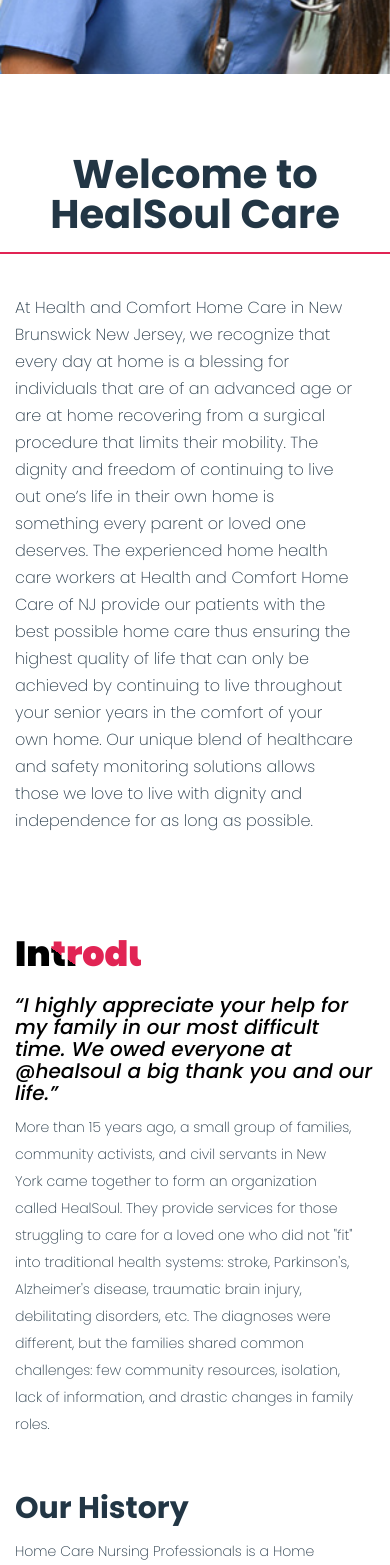
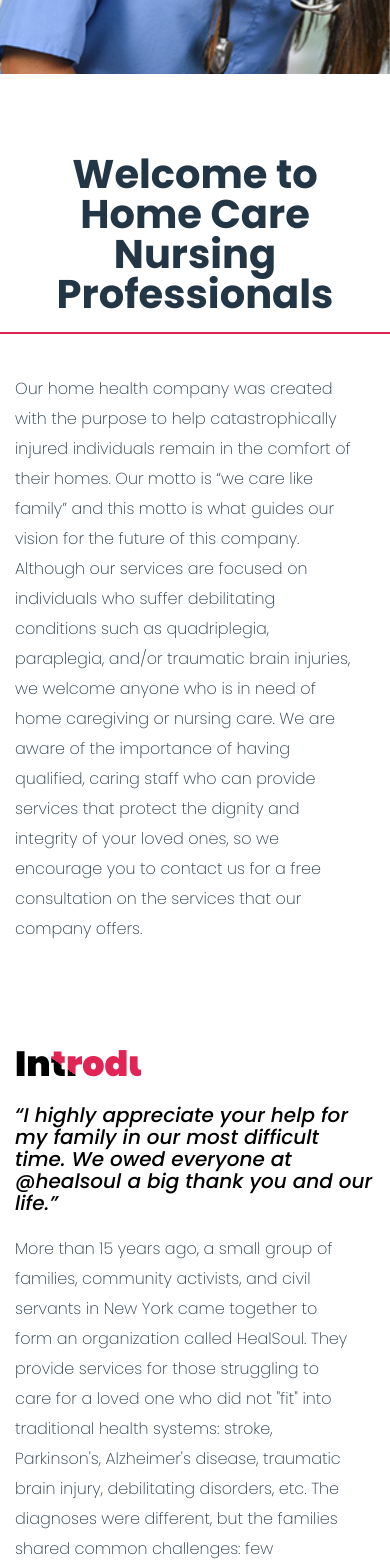
Before and after one commit to rusu55/hcnp-v2, a React (Create React App) app: page / in a window 390 px wide. Shown: the part 432-1997 px from the top of the page. Built offline with nearby package versions, Linux system fonts and the light colour scheme.

Commit message:
Mobile Menu

```diff
--- a/src/data/homePage.js
+++ b/src/data/homePage.js
@@ -1,4 +1,4 @@
 export const homePageData =  {
-    heading: 'Welcome to HealSoul Care',
-    paragraph: 'At Health and Comfort Home Care in New Brunswick New Jersey, we recognize that every day at home is a blessing for individuals that are of an advanced age or are at home recovering from a surgical procedure that limits their mobility. The dignity and freedom of continuing to live out one’s life in their own home is something every parent or loved one deserves. The experienced home health care workers at Health and Comfort Home Care of NJ provide our patients with the best possible home care thus ensuring the highest quality of life that can only be achieved by continuing to live throughout your senior years in the comfort of your own home. Our unique blend of healthcare and safety monitoring solutions allows those we love to live with dignity and independence for as long as possible.'
+    heading: 'Welcome to Home Care Nursing Professionals',
+    paragraph: 'Our home health company was created with the purpose to help catastrophically injured individuals remain in the comfort of their homes. Our motto is “we care like family” and this motto is what guides our vision for the future of this company. Although our services are focused on individuals who suffer debilitating conditions such as quadriplegia, paraplegia, and/or traumatic brain injuries, we welcome anyone who is in need of home caregiving or nursing care. We are aware of the importance of having qualified, caring staff who can provide services that protect the dignity and integrity of your loved ones, so we encourage you to contact us for a free consultation on the services that our company offers. '
 }
--- a/src/scss/_utils.scss
+++ b/src/scss/_utils.scss
@@ -1,3 +1,5 @@
+@use './abstracts/' as *;
+
 .container{
     max-width: 1200px;
     margin: 0 auto;
@@ -75,6 +77,9 @@
 .pb-4{
     padding-bottom: 4rem;
 }
+.center{
+    text-align: center;
+}
 
 input{
     writing-mode: horizontal-tb !important;
@@ -134,3 +139,12 @@
     transition: all 0.3s;
 
 }
+
+.paragraph{
+    font-size: 1.6rem;
+    line-height: 3rem;
+    color: $grey;
+    font-weight: 200;
+    margin-top: 1rem;
+    padding-right: 2rem;
+}
--- a/src/scss/components/_about.scss
+++ b/src/scss/components/_about.scss
@@ -14,14 +14,7 @@
             margin-bottom: 1rem;
             margin-top: 3rem;
     }
-    .paragraph{
-        font-size: 1.4rem;
-        line-height: 2.7rem;
-        color: $grey;
-        font-weight: 200;
-        margin-top: 1rem;
-        padding-right: 2rem;
-    }
+
     .icon{
         color: red;
     }
@@ -42,6 +35,7 @@
     font-size: 2rem;
     font-weight: 500;
     line-height: 2.2rem;
+    margin-bottom: 2rem;
 }
 
 .about__skills{
--- a/src/scss/components/_home.scss
+++ b/src/scss/components/_home.scss
@@ -25,14 +25,6 @@
             left: 50%;
             transform: translateX(-50%);
         }
-    }
 
-    .paragraph{
-        font-size: 1.6rem;
-        line-height: 2.7rem;
-        color: $grey;
-        font-weight: 200;
-        margin-top: 1rem;
-        padding-right: 2rem;
     }
 }
```
Also changed, not shown: src/scss/components/_hero.scss (+6 -5 lines), src/components/pages/home/Intro.jsx (line endings or trailing spaces), src/main.css.
